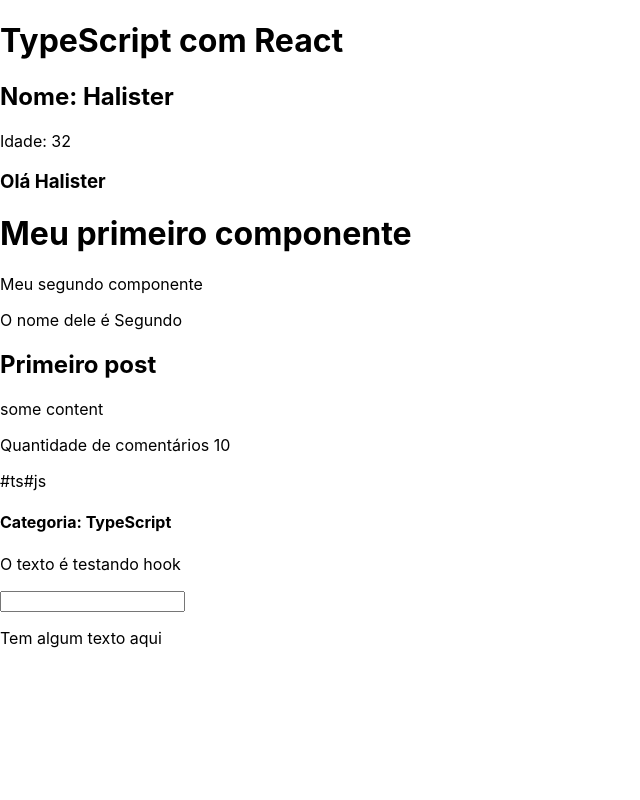
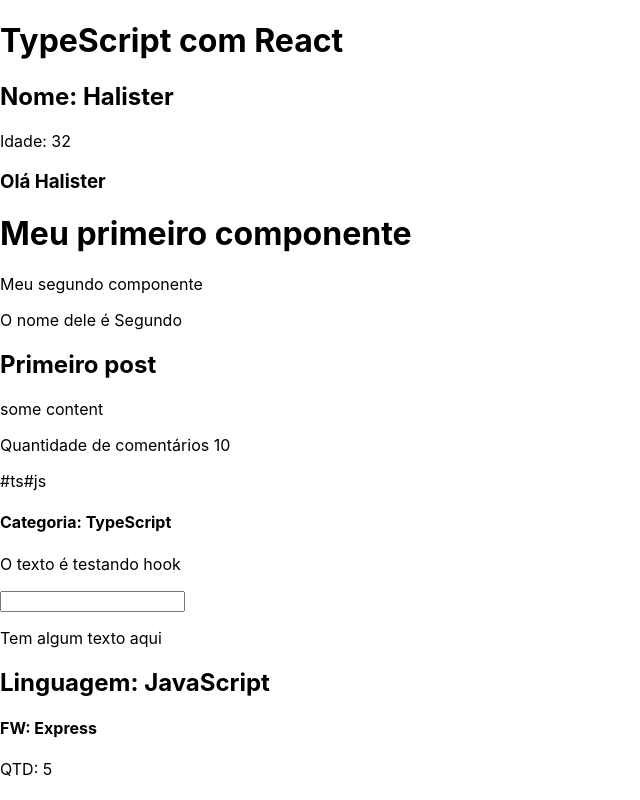
Before and after one commit to HalisterFernando/typescript-exercises, a React (Create React App) app in the folder react_com_ts/: page / in a window 1280 px wide. Shown: the whole page, without its empty margins (0-640 px from the left). Built offline with nearby package versions, Linux system fonts and the light colour scheme.

Commit message:
chore: :rocket: consumindo contexto

```diff
--- a/react_com_ts/src/App.tsx
+++ b/react_com_ts/src/App.tsx
@@ -1,4 +1,5 @@
 import { createContext } from "react"
+import Context from "./components/Context"
 import Destructuring, {Category} from "./components/Destructuring"
 import FirstComponent from "./components/FirstComponent"
 import SecondComponent from "./components/SecondComponent"
@@ -68,6 +69,7 @@
       <State />
       {myText && (<p>Tem algum texto aqui</p>)}
       {mySecondText && (<p>Tem algum texto aqui</p>)}
+      <Context />
     </div>
   </AppContext.Provider>
   );
--- /dev/null
+++ b/react_com_ts/src/components/Context.tsx
@@ -0,0 +1,22 @@
+import React, {useContext} from 'react'
+import { AppContext } from '../App'
+
+
+const Context = () => {
+    const details = useContext(AppContext)
+  return (
+    <>
+    {
+      details && (
+        <div>
+          <h2>Linguagem: {details.language}</h2>
+          <h4>FW: {details.framework}</h4>
+          <p>QTD: {details.projects}</p>
+        </div>
+      )
+    }
+    </>
+  )
+}
+
+export default Context
```
